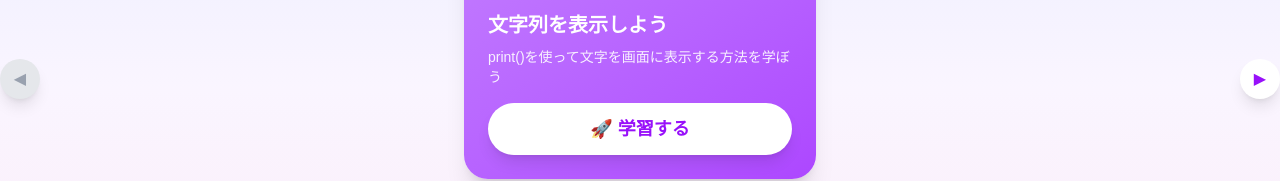
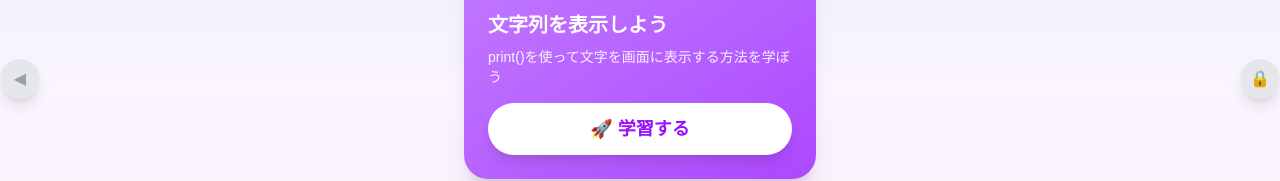
Before and after one commit to plusone03120717-maker/codeblock, a Next.js app: page / in a window 1280 px wide. Shown: the part 313-494 px from the top of the page. Built offline with nearby package versions, Linux system fonts and the light colour scheme.

Commit message:
fix: ホーム画面で次のレッスンがロック中は進めないように修正

```diff
--- a/src/app/page.tsx
+++ b/src/app/page.tsx
@@ -228,17 +228,25 @@ export default function Home() {
           })()}
 
           {/* 右矢印 */}
+          {(() => {
+            const isLastLesson = currentIndex === lessons.length - 1;
+            const nextLessonLocked = !isLastLesson && isLessonLocked(currentIndex + 1);
+            const isDisabled = isLastLesson || nextLessonLocked;
+
+            return (
               <button
                 onClick={goToNext}
-            disabled={currentIndex === lessons.length - 1}
+                disabled={isDisabled}
                 className={`absolute right-0 top-1/2 -translate-y-1/2 z-10 w-10 h-10 rounded-full flex items-center justify-center shadow-lg transition-all ${
-              currentIndex === lessons.length - 1
+                  isDisabled
                     ? "bg-gray-200 text-gray-400 cursor-not-allowed"
                     : "bg-white text-purple-600 hover:bg-purple-100"
                 }`}
               >
-            ▶
+                {nextLessonLocked ? "🔒" : "▶"}
               </button>
+            );
+          })()}
         </div>
       </div>
 
```
Lines whose indentation alone changed are shown as unchanged.
